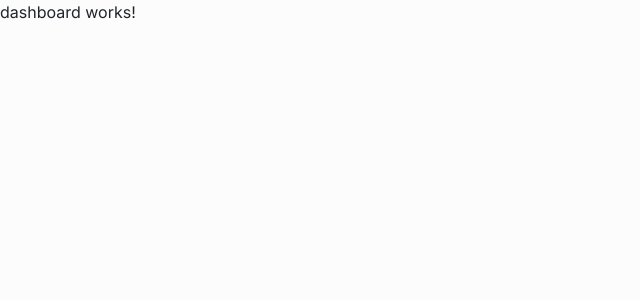
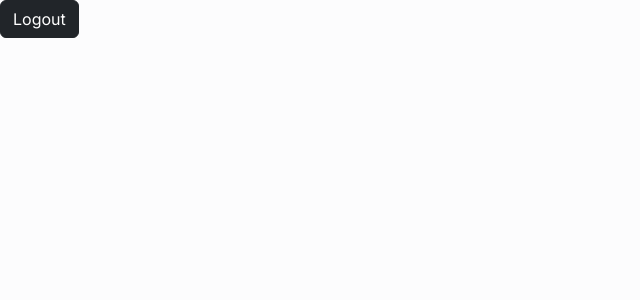
Before and after one commit to Dushanherath96/Angular-User-Registration, an Angular app: page /dashboard in a window 1280 px wide. Shown: the top 300 px of the page, without its empty margins (0-640 px from the left). Built offline with nearby package versions, Linux system fonts and the light colour scheme.

Commit message:
Completeed

```diff
--- a/src/app/dashboard/dashboard.component.html
+++ b/src/app/dashboard/dashboard.component.html
@@ -1 +1,3 @@
-<p>dashboard works!</p>
+<button class="btn btn-dark" (click)="onLogout()">
+    Logout
+</button>
--- a/src/app/dashboard/dashboard.component.ts
+++ b/src/app/dashboard/dashboard.component.ts
@@ -1,11 +1,16 @@
 import { Component } from '@angular/core';
+import { Router } from '@angular/router';
 
 @Component({
   selector: 'app-dashboard',
   templateUrl: './dashboard.component.html',
-  styles: [
-  ]
+  styles: [],
 })
 export class DashboardComponent {
+  constructor(private router: Router) {}
 
+  onLogout() {
+    localStorage.removeItem('token');
+    this.router.navigateByUrl('/signin');
+  }
 }
--- a/src/app/user/registration/registration.component.html
+++ b/src/app/user/registration/registration.component.html
@@ -64,7 +64,8 @@
         </div>
     </div>
     <div class="mt-4">
-        <button type="submit" class="btn btn-success w-100 rounded-3">
+        <button type="submit"
+            class="btn btn-success w-100 rounded-3">
             Register
         </button>
     </div>
--- a/src/app/user/registration/registration.component.ts
+++ b/src/app/user/registration/registration.component.ts
@@ -6,6 +6,7 @@ import {
   Validators,
 } from '@angular/forms';
 import { AuthService } from '../../shared/services/auth.service';
+import { Router } from '@angular/router';
 
 @Component({
   selector: 'app-registration',
@@ -15,7 +16,8 @@ import { AuthService } from '../../shared/services/auth.service';
 export class RegistrationComponent {
   constructor(
     public formBuilder: FormBuilder,
-    private authService: AuthService
+    private authService: AuthService,
+    private router: Router
   ) {}
   isSubmitted: boolean = false;
 
@@ -57,11 +59,27 @@ export class RegistrationComponent {
       const payload = this.form.value;
       this.authService.createUser(this.form.value).subscribe({
         next: (res: any) => {
-          if (res.succeeded) {
+          console.log('Registration successful', res);
+          alert('Registration successful! Please sign in.');
+          // If backend returns a flag indicating success, redirect to sign-in
+          if (
+            res &&
+            (res.succeeded === true || res.success === true || res.id)
+          ) {
+            // reset and redirect to sign-in
             this.form.reset();
             this.isSubmitted = false;
+            // navigate to sign in page after successful registration
+            this.router.navigate(['/signin']);
+            return;
           }
-          console.log('Registration successful', res);
+          // fallback: show success and navigate anyway if response is truthy
+          if (res) {
+            this.form.reset();
+            this.isSubmitted = false;
+            this.router.navigate(['/signin']);
+            return;
+          }
         },
         error: (err) => console.log('error', err),
       });
```
